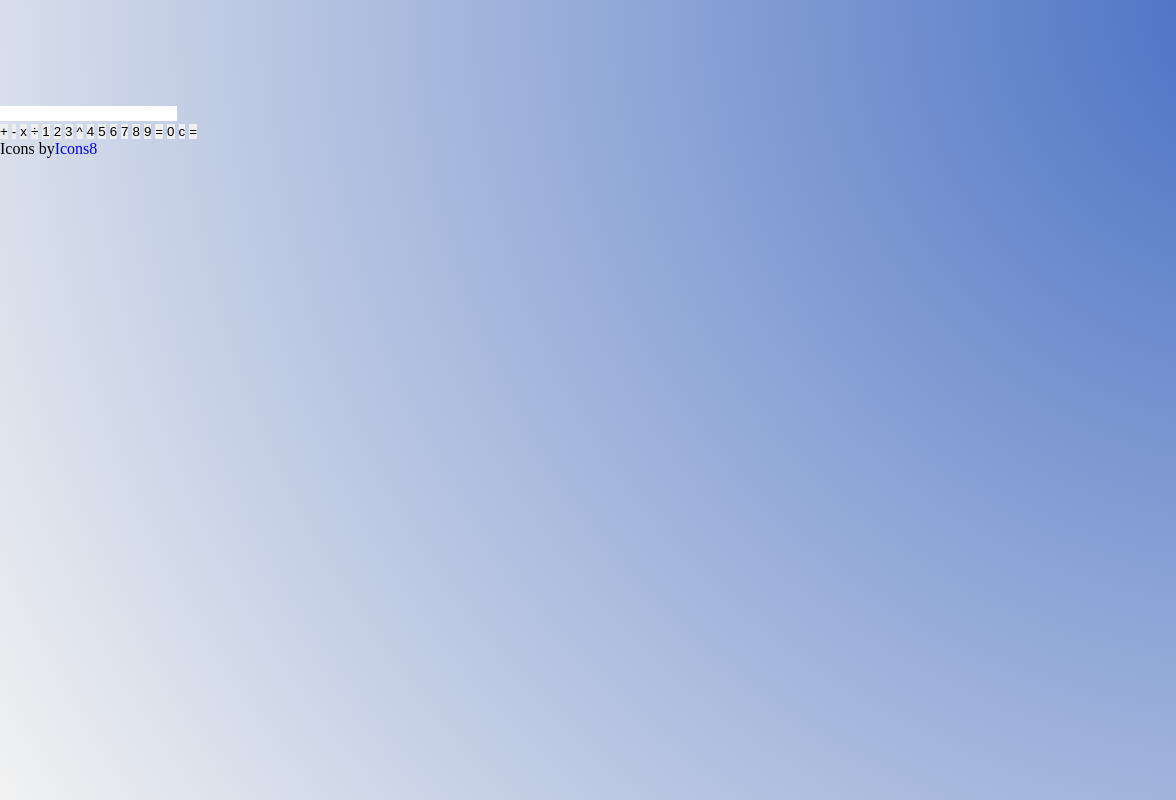
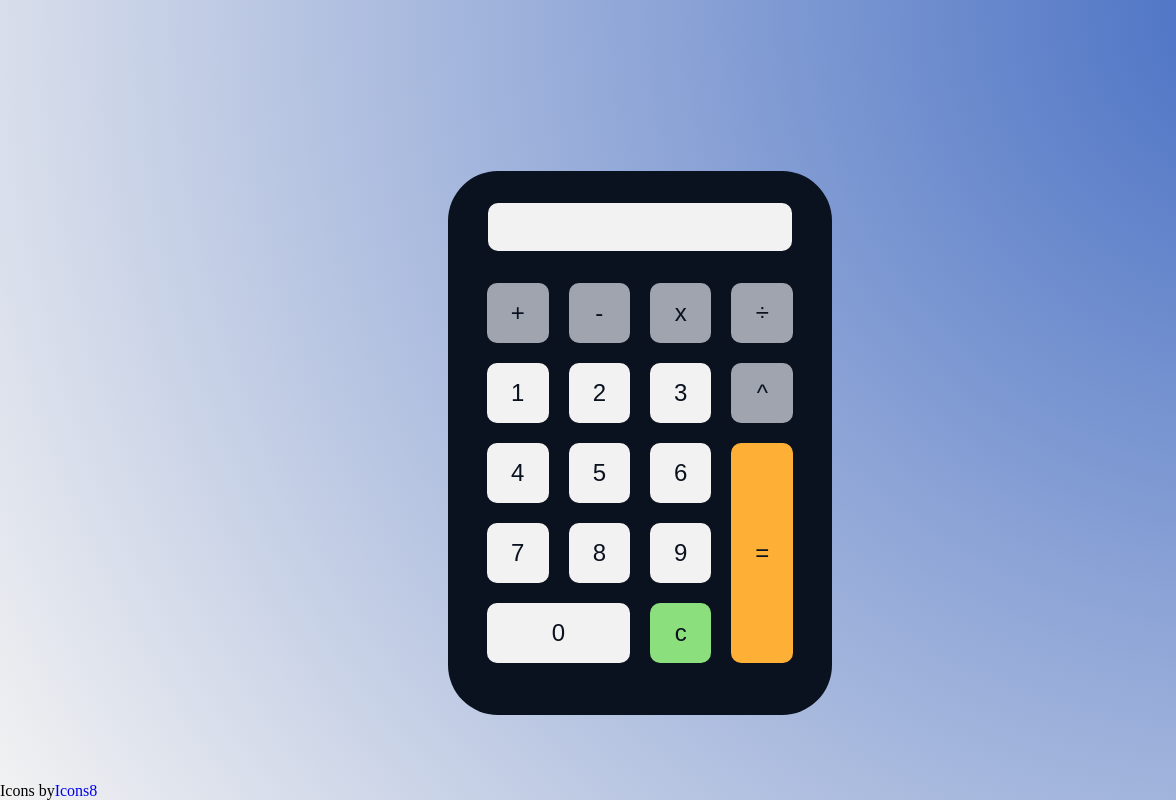
Before and after one commit to tiagograff/minha_calculadora, a plain HTML site: page index.html in a window 1280 px wide. Shown: the full height of the page, 0-1176 px from the left. Drawn offline with Linux system fonts and the light colour scheme.

Commit message:
refactor: mudanças no index html | feat: estilização da calculadora

```diff
--- a/index.html
+++ b/index.html
@@ -23,30 +23,30 @@
       <section class="calculator__display" id="display">
         <label for="displayCalculatorInput"></label>
         <input
-          name="display__calculator-input"
+          class="calculator__display--input"
+          name="displayInput"
           id="displayCalculatorInput"
           type="text"
         />
       </section>
       <section class="calculator__grid">
         <div class="calculator__grid--keys">
-          <button class="charKey" data-value="+" ="">+</button>
-          <button class="charKey" data-value="-">-</button>
-          <button class="charKey" data-value="*">x</button>
-          <button class="charKey" data-value="/">÷</button>
-          <button class="charKey" data-value="1">1</button>
-          <button class="charKey" data-value="2">2</button>
-          <button class="charKey" data-value="3">3</button>
-          <button class="charKey" data-value="n">^</button>
-          <button class="charKey" data-value="4">4</button>
-          <button class="charKey" data-value="5">5</button>
-          <button class="charKey" data-value="6">6</button>
-          <button class="charKey" data-value="7">7</button>
-          <button class="charKey" data-value="8">8</button>
-          <button class="charKey" data-value="9">9</button>
-          <button class="charKey" data-value="=">=</button>
-          <button class="charKey" data-value="0">0</button>
+          <button class="charKey operator" data-value="+" ="">+</button>
+          <button class="charKey operator" data-value="-">-</button>
+          <button class="charKey operator" data-value="*">x</button>
+          <button class="charKey operator" data-value="/">÷</button>
+          <button class="charKey number" data-value="1">1</button>
+          <button class="charKey number" data-value="2">2</button>
+          <button class="charKey number" data-value="3">3</button>
+          <button class="charKey operator" data-value="n">^</button>
+          <button class="charKey number" data-value="4">4</button>
+          <button class="charKey number" data-value="5">5</button>
+          <button class="charKey number" data-value="6">6</button>
+          <button class="charKey number" data-value="7">7</button>
+          <button class="charKey number" data-value="8">8</button>
+          <button class="charKey number" data-value="9">9</button>
           <button class="charKey" id="clearButton">c</button>
+          <button class="charKey number" data-value="0">0</button>
           <button class="charKey" id="equalButton">=</button>
         </div>
       </section>
--- a/public/styles/styles.css
+++ b/public/styles/styles.css
@@ -41,6 +41,9 @@ body {
     background: radial-gradient(circle at top right, var(--blue-color), var(--white-color));
     height: 100vh;
     width: 100%;
+    display: flex;
+    flex-direction: column;
+    background-size: cover;
 }
 
 /* navegação - controle de modo */
@@ -58,3 +61,86 @@ body {
 }
 
 /* calculadora */
+
+.calculator {
+    height: 30rem;
+    width: 20rem;
+    background-color: var(--black-color);
+    justify-content: center;
+    align-items: center;
+    margin:auto auto;
+    padding: 2rem;
+    border-radius: 50px;
+    display: flex;
+    flex-direction: column;
+    justify-content: start;
+    align-items: center;
+}
+
+.calculator__display{
+    margin: 0 auto;
+}
+
+.calculator__display--input{
+    height: 3rem;
+    width: 19rem;
+    border-radius: 10px;
+    margin: 0 auto 2rem auto;
+    background-color: var(--white-color);
+}
+
+.calculator__grid--keys {
+    display: grid;
+    grid-template-areas:
+        "btn01 btn02 btn03 btn04"
+        "btn05 btn06 btn07 btn08"
+        "btn09 btn10 btn11 btn17"
+        "btn12 btn13 btn14 btn17"
+        "btn16 btn16 btn15 btn17";
+    gap: 1.25rem;
+
+}
+
+.charKey {
+    width: 100%;
+    height: 100%;
+    font-size: 1.5rem;
+    color: var(--black-color);
+    padding: 1rem 1.5rem;
+    border-radius: 10px;
+}
+
+.charKey.operator{
+    background-color: var(--gray-color);
+}
+
+.charKey.number{
+    background-color: var(--white-color);
+}
+
+#clearButton {
+    grid-area: btn15;
+    background-color: var(--green-color)
+}
+
+#equalButton {
+    grid-area: btn17;
+    background-color: var(--yellow-color)
+}
+
+/* As demais áreas */
+[data-value="1"] { grid-area: btn05; }
+[data-value="2"] { grid-area: btn06; }
+[data-value="3"] { grid-area: btn07; }
+[data-value="4"] { grid-area: btn09; }
+[data-value="5"] { grid-area: btn10; }
+[data-value="6"] { grid-area: btn11; }
+[data-value="7"] { grid-area: btn12; }
+[data-value="8"] { grid-area: btn13; }
+[data-value="9"] { grid-area: btn14; }
+[data-value="0"] { grid-area: btn16; }
+[data-value="+"] { grid-area: btn01; }
+[data-value="-"] { grid-area: btn02; }
+[data-value="*"] { grid-area: btn03; }
+[data-value="/"] { grid-area: btn04; }
+[data-value="n"] { grid-area: btn08; }
```
